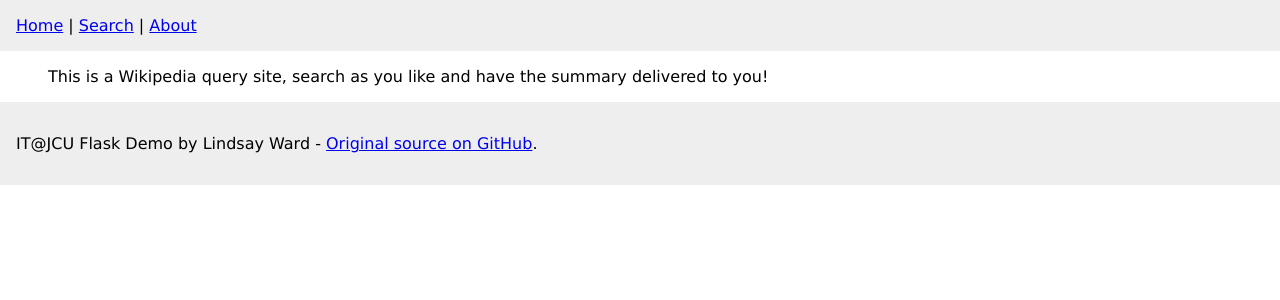
After one commit to ellBasso/CP1404_Practicals, a Flask app: template prac_10/flaskdemo/templates/about.html in a window 1280 px wide. The commit adds this page. Shown: the top 300 px of the page. Run offline with Flask 2, Linux system fonts and the light colour scheme; the template is opened without the code that fills it, so the values that code supplies are empty.

Commit message:
Create about page Link to about page in the layout template

```diff
--- a/prac_10/flaskdemo/flaskdemo.py
+++ b/prac_10/flaskdemo/flaskdemo.py
@@ -13,7 +13,7 @@ def home():
 
 @app.route('/about')
 def about():
-    return "I am still working on this"
+    return render_template("about.html")
 
 
 @app.route('/search', methods=['POST', 'GET'])
--- /dev/null
+++ b/prac_10/flaskdemo/templates/about.html
@@ -0,0 +1,5 @@
+{% extends "layout.html" %}
+{% block title %}About{% endblock %}
+{% block content %}
+    <p>This is a Wikipedia query site, search as you like and have the summary delivered to you!</p>
+{% endblock %}
--- a/prac_10/flaskdemo/templates/layout.html
+++ b/prac_10/flaskdemo/templates/layout.html
@@ -9,7 +9,8 @@
 <body>
 <div id="nav">
     <a href="{{ url_for('home') }}">Home</a> |
-    <a href="{{ url_for('search') }}">Search</a>
+    <a href="{{ url_for('search') }}">Search</a> |
+    <a href="{{ url_for('about') }}">About</a>
 </div>
 <div id="content">
     {% block content %}{% endblock %}
```
